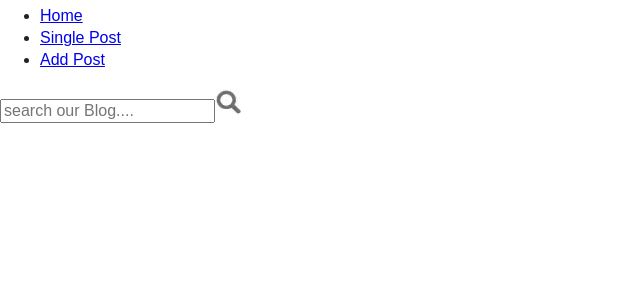
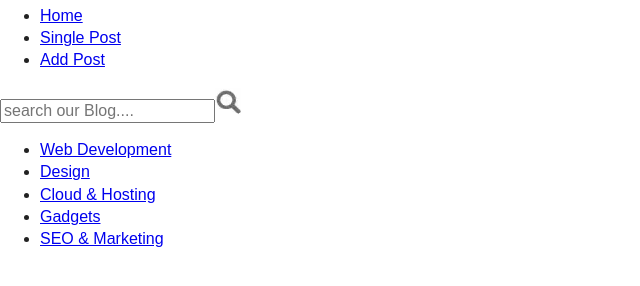
Before and after one commit to EhabAbdelwahhab/Techedge, a plain HTML site: page index.html in a window 1280 px wide. Shown: the part 144-430 px from the top of the page, without its empty margins (0-640 px from the left). Drawn offline with Linux system fonts and the light colour scheme.

Commit message:
creation of sub-nav

```diff
--- a/index.html
+++ b/index.html
@@ -41,6 +41,15 @@
              </form>
              </div><!-- search -->
              <div class="clearfix"></div>
+             <nav id="sub-nav">
+                <ul>
+                    <li><a href="#">Web Development</a></li>
+                    <li><a href="#">Design</a></li>
+                    <li><a href="#">Cloud & Hosting</a></li>
+                    <li><a href="#">Gadgets</a></li>
+                    <li><a href="#">SEO & Marketing</a></li>
+                </ul>
+             </nav>
      </aside>
 
     </body>
```
